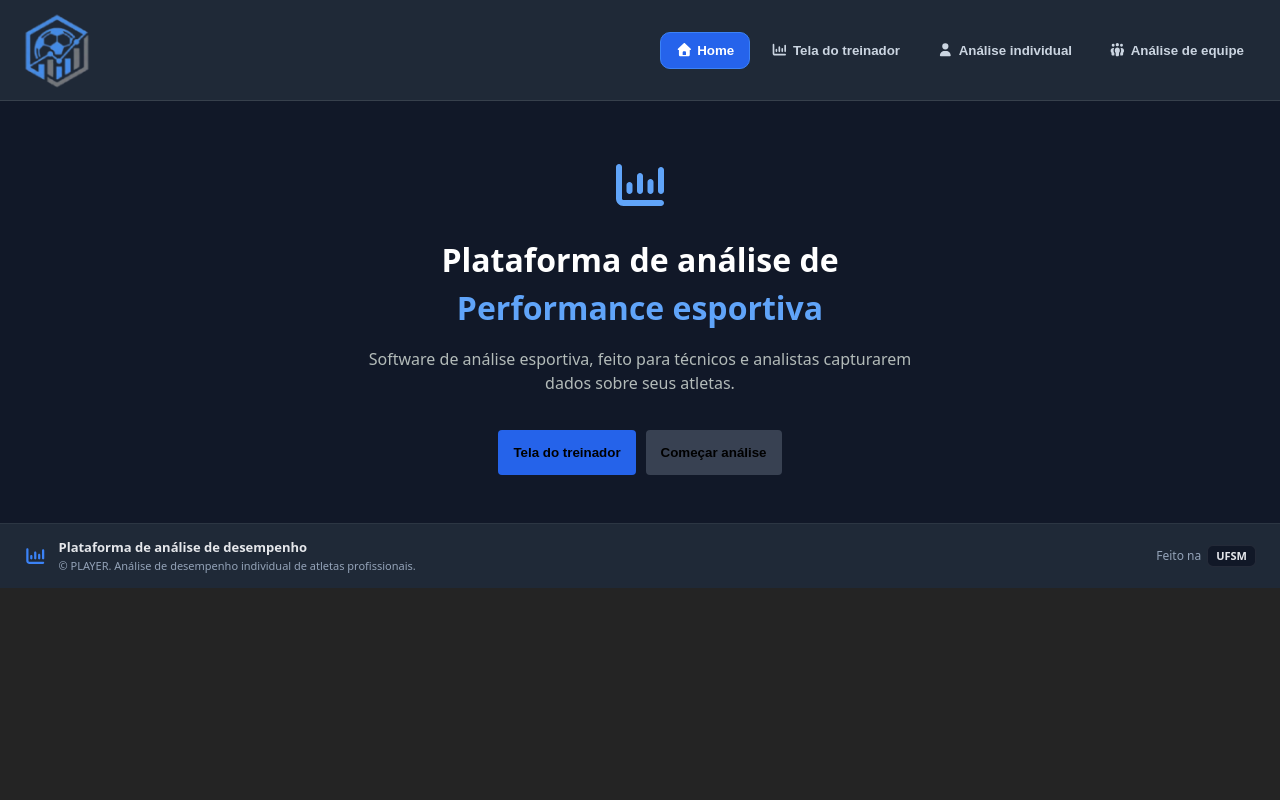
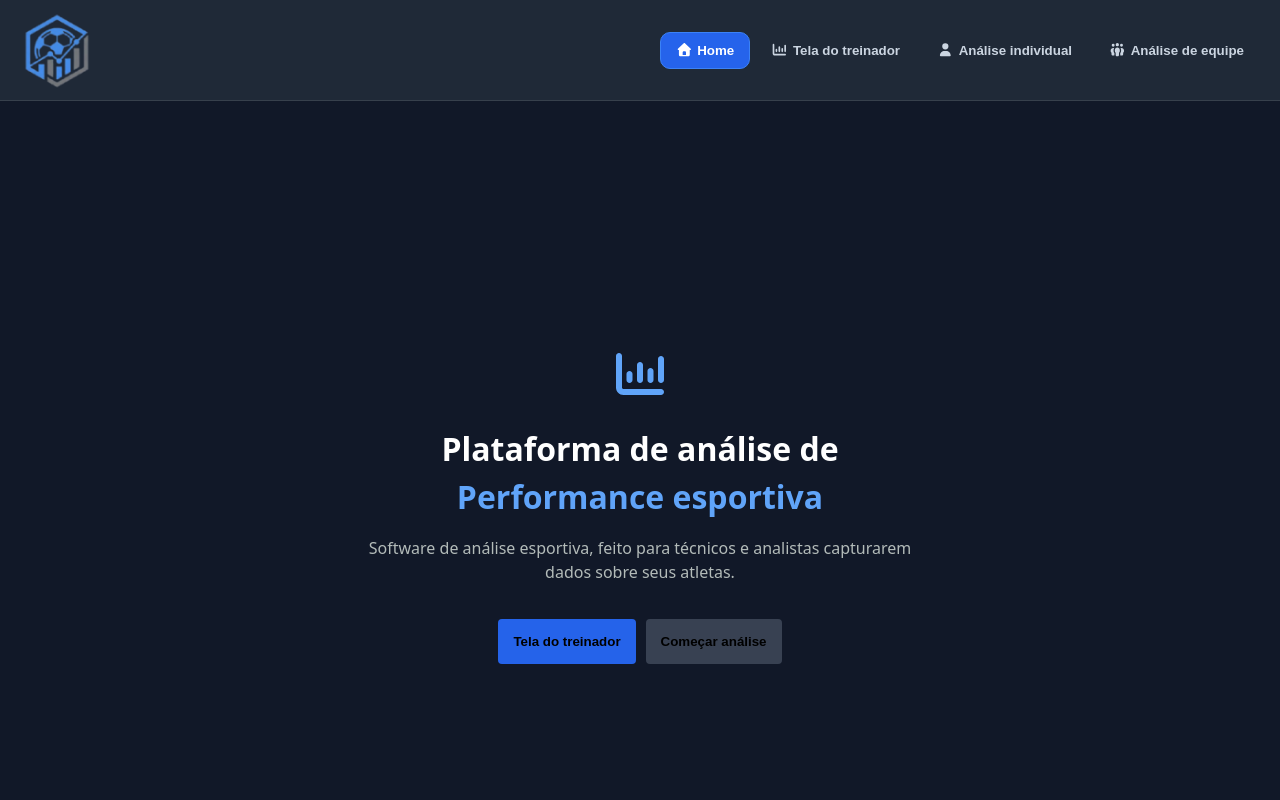
Before and after one commit to diogodls/player, a React (Vite) app: page / in a window 1280 px wide. Shown: the top 800 px of the page. Built offline with nearby package versions, Linux system fonts and the light colour scheme.

Commit message:
feat #4 - ajeita background

```diff
--- /dev/null
+++ b/src/pages/home/Home.module.scss
@@ -0,0 +1,9 @@
+.container {
+  min-height: 100svh;
+  width: 100%;
+  background-color: #111828;
+
+  display: flex;
+  justify-content: center;
+  align-items: center;
+}
--- a/src/pages/home/Home.tsx
+++ b/src/pages/home/Home.tsx
@@ -1,11 +1,13 @@
 import DescritiveText from "../../components/DescritiveText/DescritiveText.tsx";
+import styles from './Home.module.scss';
 
-const Home = () => {
-    return (
-      <div>
-          <DescritiveText />
-      </div>
-    );
+export default function Home() {
+  return (
+    <div className={styles.container}>
+  <div className={styles.content}>
+    <DescritiveText />
+  </div>
+</div>
+
+  );
 }
-
-export default Home;
```
